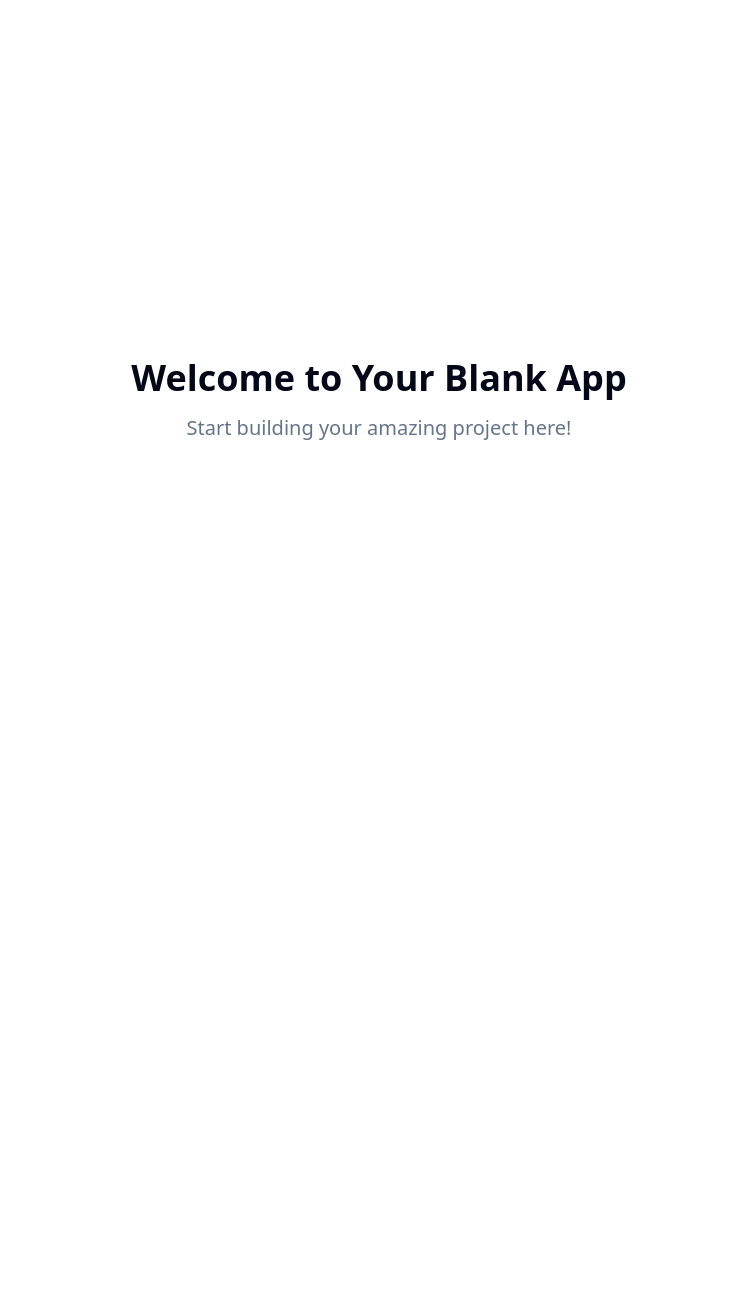
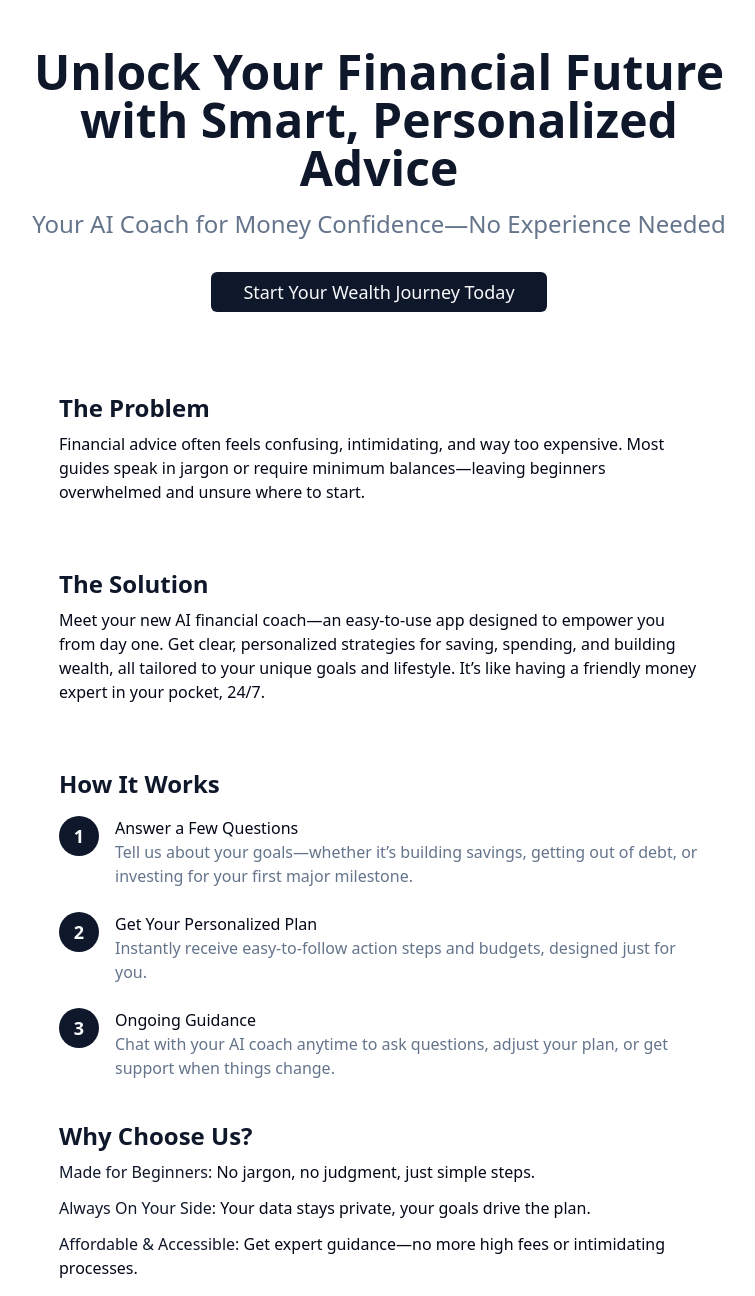
Before and after one commit to niveditajurel/future-financial-path, a React (Vite) app: page / in a window 1280 px wide. Shown: the top 1296 px of the page, without its empty margins (261-1016 px from the left). Before the commit the page ends 800 px from the top, so only its background shows below. Built offline with nearby package versions, Linux system fonts and the light colour scheme.

Commit message:
Implement landing page copy
Integrate the landing page copy into the application.

```diff
--- a/src/pages/Index.tsx
+++ b/src/pages/Index.tsx
@@ -1,13 +1,120 @@
-// Update this page (the content is just a fallback if you fail to update the page)
+
+import { Button } from "@/components/ui/button";
+
+// Hero Section Component
+const HeroSection = () => (
+  <section className="max-w-3xl mx-auto py-12 text-center">
+    <h1 className="text-4xl md:text-5xl font-bold mb-4 text-primary animate-fade-in">
+      Unlock Your Financial Future with Smart, Personalized Advice
+    </h1>
+    <p className="text-xl md:text-2xl text-muted-foreground mb-6 animate-fade-in">
+      Your AI Coach for Money Confidence—No Experience Needed
+    </p>
+    <Button className="px-8 py-4 text-lg mt-2 animate-scale-in">Start Your Wealth Journey Today</Button>
+  </section>
+);
+
+const Section = ({
+  title,
+  children,
+  className = "",
+}: {
+  title: string;
+  children: React.ReactNode;
+  className?: string;
+}) => (
+  <section className={`max-w-2xl mx-auto py-8 px-4 ${className}`}>
+    <h2 className="text-2xl font-semibold mb-2 text-primary">{title}</h2>
+    <div className="text-base text-foreground">{children}</div>
+  </section>
+);
+
+const HowItWorksStep = ({
+  number,
+  title,
+  description,
+}: {
+  number: number;
+  title: string;
+  description: string;
+}) => (
+  <div className="flex items-start space-x-4 py-2">
+    <div className="h-10 w-10 rounded-full bg-primary text-primary-foreground flex items-center justify-center font-bold text-lg shrink-0">
+      {number}
+    </div>
+    <div>
+      <div className="font-medium">{title}</div>
+      <div className="text-muted-foreground">{description}</div>
+    </div>
+  </div>
+);
+
+const BenefitsList = () => (
+  <ul className="grid gap-3">
+    <li>
+      <span className="font-medium text-primary">Made for Beginners:</span> No jargon, no judgment, just simple steps.
+    </li>
+    <li>
+      <span className="font-medium text-primary">Always On Your Side:</span> Your data stays private, your goals drive the plan.
+    </li>
+    <li>
+      <span className="font-medium text-primary">Affordable &amp; Accessible:</span> Get expert guidance—no more high fees or intimidating processes.
+    </li>
+    <li>
+      <span className="font-medium text-primary">Empower Your Success:</span> Learn as you grow, build strong habits, and celebrate big wins.
+    </li>
+  </ul>
+);
+
+const CTASection = () => (
+  <section className="text-center py-12">
+    <h2 className="text-3xl font-bold mb-4 text-primary">Take the guesswork out of money.</h2>
+    <p className="text-lg text-muted-foreground mb-6">
+      Join thousands of people starting their path to financial freedom.
+    </p>
+    <Button className="px-8 py-4 text-lg animate-scale-in">Get Started Now</Button>
+  </section>
+);
 
 const Index = () => {
   return (
-    <div className="min-h-screen flex items-center justify-center bg-background">
-      <div className="text-center">
-        <h1 className="text-4xl font-bold mb-4">Welcome to Your Blank App</h1>
-        <p className="text-xl text-muted-foreground">Start building your amazing project here!</p>
-      </div>
-    </div>
+    <main className="min-h-screen bg-background animate-fade-in">
+      <HeroSection />
+
+      <Section title="The Problem">
+        Financial advice often feels confusing, intimidating, and way too expensive. Most guides speak in jargon or require minimum balances—leaving beginners overwhelmed and unsure where to start.
+      </Section>
+
+      <Section title="The Solution">
+        Meet your new AI financial coach—an easy-to-use app designed to empower you from day one. Get clear, personalized strategies for saving, spending, and building wealth, all tailored to your unique goals and lifestyle. It’s like having a friendly money expert in your pocket, 24/7.
+      </Section>
+
+      <Section title="How It Works" className="pb-0">
+        <div className="space-y-2">
+          <HowItWorksStep
+            number={1}
+            title="Answer a Few Questions"
+            description="Tell us about your goals—whether it’s building savings, getting out of debt, or investing for your first major milestone."
+          />
+          <HowItWorksStep
+            number={2}
+            title="Get Your Personalized Plan"
+            description="Instantly receive easy-to-follow action steps and budgets, designed just for you."
+          />
+          <HowItWorksStep
+            number={3}
+            title="Ongoing Guidance"
+            description="Chat with your AI coach anytime to ask questions, adjust your plan, or get support when things change."
+          />
+        </div>
+      </Section>
+
+      <Section title="Why Choose Us?" className="pb-0">
+        <BenefitsList />
+      </Section>
+
+      <CTASection />
+    </main>
   );
 };
 
```
